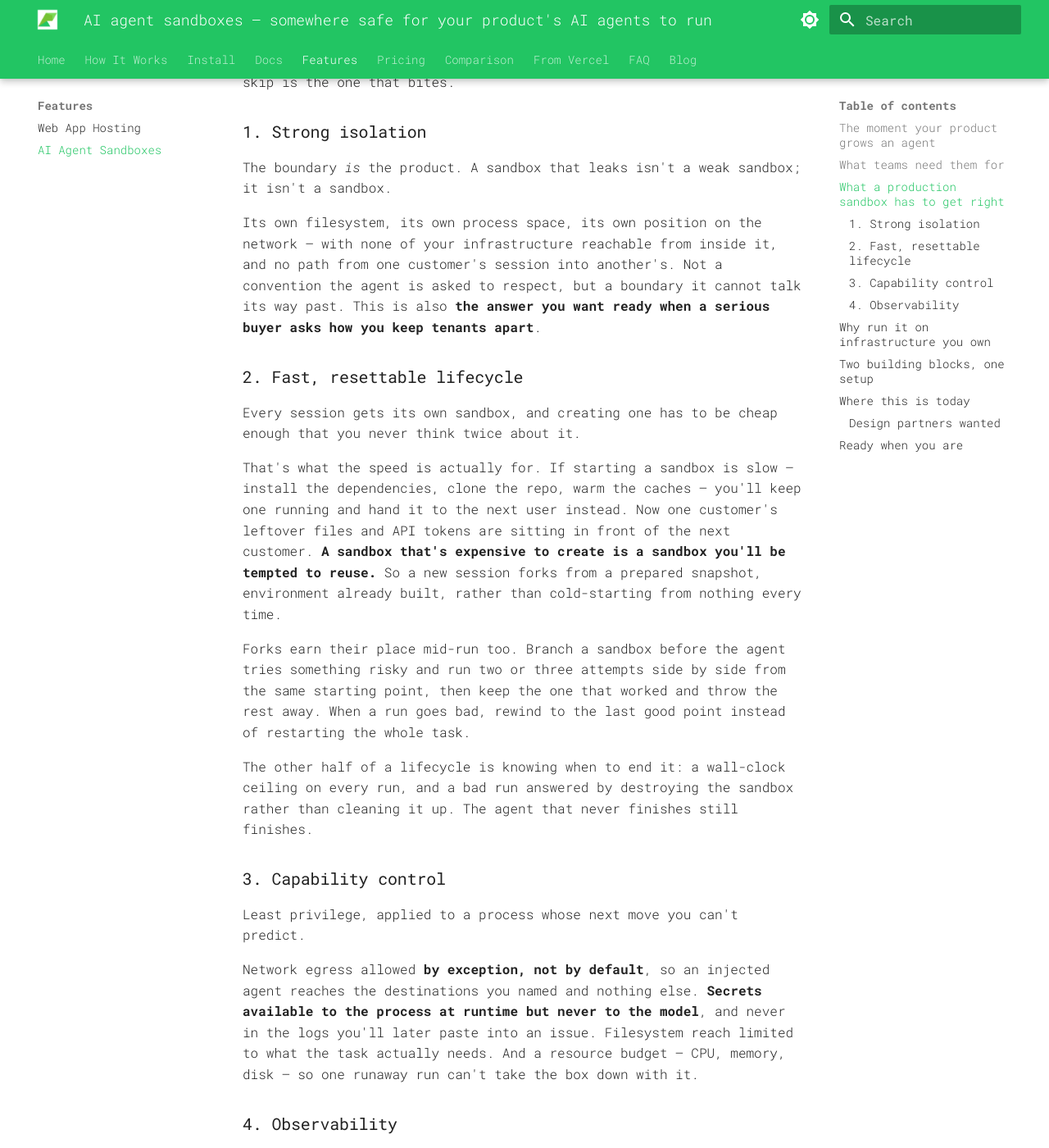
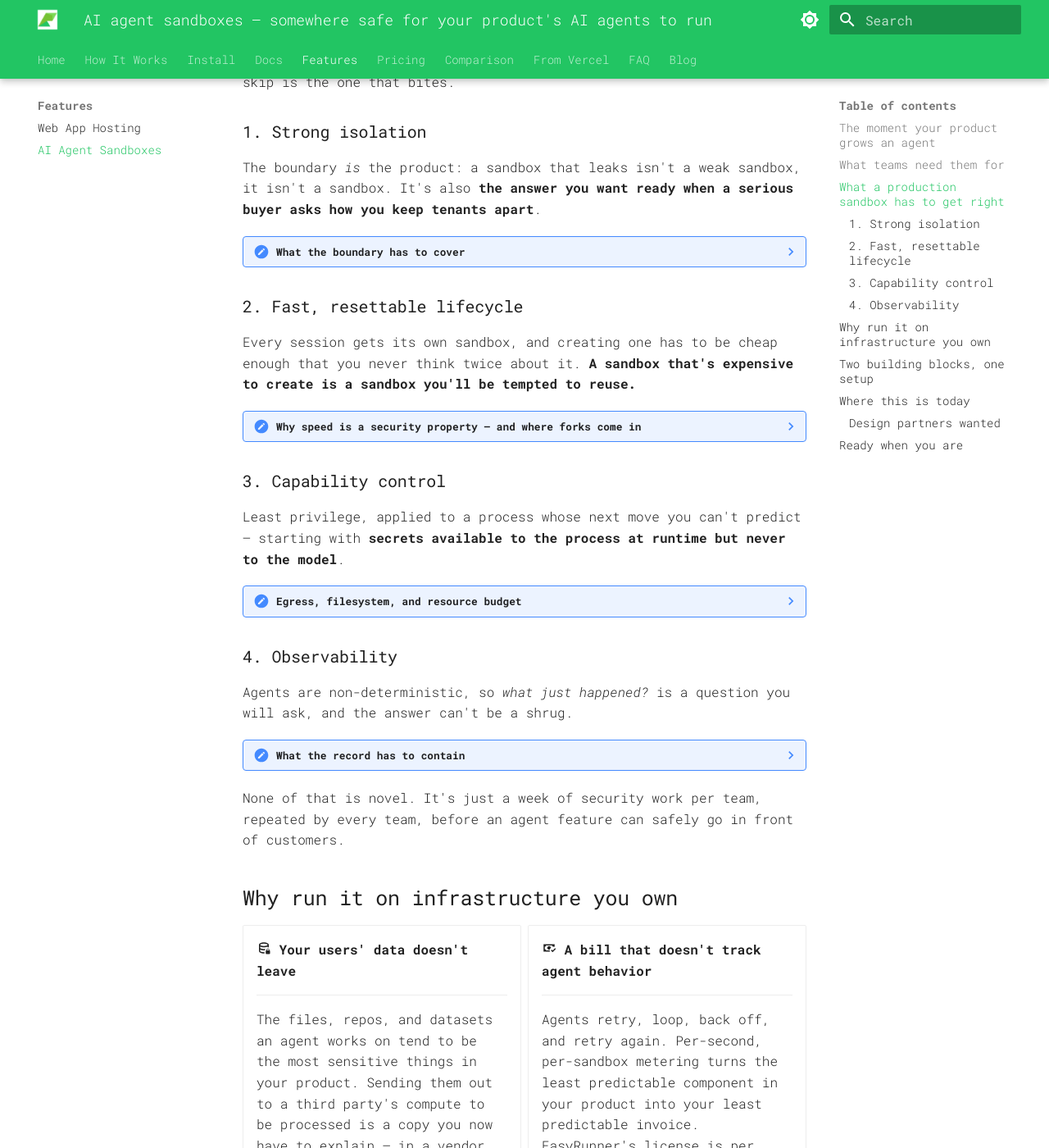
Before and after one commit to janaka/easyrunner-docs, an MkDocs documentation site: the page built from docs/ai-agent-sandbox.md, in a window 1280 px wide and 1400 px high, scrolled down 2815 px. Shown: the whole window at 82% size. Built offline with MkDocs 1.6.1 and Material for MkDocs 9.7.7, drawn with Linux system fonts in a browser that asks for light colours; some web fonts are replaced; part of the change alters nothing that is shown; some of the changed text lies outside the part shown.

Commit message:
docs: collapse the pillar detail behind summaries
The four pillars were a wall of text — helpful detail, but four prose
blocks in a row that a skimming reader bounces off. Each pillar now
leads with a one-or-two-sentence claim and folds the rest into a
labelled collapsible, so all four fit on roughly one screen and the
detail is one click away for anyone who wants it.

The collapsible labels say what's inside ("Why speed is a security
property — and where forks come in") rather than "read more", so the
reader can decide without opening.

Both recently bolded lines lived in second paragraphs and would have
been hidden by the fold, which defeats the point of emphasising them —
so the tenant-isolation line and the secrets guarantee are promoted into
the visible summary of their pillar.

Co-Authored-By: Claude Opus 5 (1M context) <noreply@anthropic.com>

```diff
--- a/docs/ai-agent-sandbox.md
+++ b/docs/ai-agent-sandbox.md
@@ -96,31 +96,45 @@ Four things matter. Everything else is detail — and whichever one you skip is
 
 ### 1. Strong isolation
 
-The boundary *is* the product. A sandbox that leaks isn't a weak sandbox; it isn't a sandbox.
+The boundary *is* the product: a sandbox that leaks isn't a weak sandbox, it isn't a sandbox. It's also **the answer you want ready when a serious buyer asks how you keep tenants apart**.
 
-Its own filesystem, its own process space, its own position on the network — with none of your infrastructure reachable from inside it, and no path from one customer's session into another's. Not a convention the agent is asked to respect, but a boundary it cannot talk its way past. This is also **the answer you want ready when a serious buyer asks how you keep tenants apart**.
+??? note "What the boundary has to cover"
+
+    Its own filesystem, its own process space, its own position on the network — with none of your infrastructure reachable from inside it, and no path from one customer's session into another's.
+
+    Not a convention the agent is asked to respect, but a boundary it cannot talk its way past. Prompt injection stops being an incident and becomes a shrug when the worst an injected agent can do is make a mess of a container you were about to throw away.
 
 ### 2. Fast, resettable lifecycle
 
-Every session gets its own sandbox, and creating one has to be cheap enough that you never think twice about it.
+Every session gets its own sandbox, and creating one has to be cheap enough that you never think twice about it. **A sandbox that's expensive to create is a sandbox you'll be tempted to reuse.**
 
-That's what the speed is actually for. If starting a sandbox is slow — install the dependencies, clone the repo, warm the caches — you'll keep one running and hand it to the next user instead. Now one customer's leftover files and API tokens are sitting in front of the next customer. **A sandbox that's expensive to create is a sandbox you'll be tempted to reuse.** So a new session forks from a prepared snapshot, environment already built, rather than cold-starting from nothing every time.
+??? note "Why speed is a security property — and where forks come in"
 
-Forks earn their place mid-run too. Branch a sandbox before the agent tries something risky and run two or three attempts side by side from the same starting point, then keep the one that worked and throw the rest away. When a run goes bad, rewind to the last good point instead of restarting the whole task.
+    If starting a sandbox is slow — install the dependencies, clone the repo, warm the caches — you'll keep one running and hand it to the next user instead. Now one customer's leftover files and API tokens are sitting in front of the next customer. So a new session forks from a prepared snapshot, environment already built, rather than cold-starting from nothing every time.
 
-The other half of a lifecycle is knowing when to end it: a wall-clock ceiling on every run, and a bad run answered by destroying the sandbox rather than cleaning it up. The agent that never finishes still finishes.
+    Forks earn their place mid-run too. Branch a sandbox before the agent tries something risky and run two or three attempts side by side from the same starting point, then keep the one that worked and throw the rest away. When a run goes bad, rewind to the last good point instead of restarting the whole task.
+
+    The other half of a lifecycle is knowing when to end it: a wall-clock ceiling on every run, and a bad run answered by destroying the sandbox rather than cleaning it up. The agent that never finishes still finishes.
 
 ### 3. Capability control
 
-Least privilege, applied to a process whose next move you can't predict.
+Least privilege, applied to a process whose next move you can't predict — starting with **secrets available to the process at runtime but never to the model**.
 
-Network egress allowed **by exception, not by default**, so an injected agent reaches the destinations you named and nothing else. **Secrets available to the process at runtime but never to the model**, and never in the logs you'll later paste into an issue. Filesystem reach limited to what the task actually needs. And a resource budget — CPU, memory, disk — so one runaway run can't take the box down with it.
+??? note "Egress, filesystem, and resource budget"
+
+    Network egress allowed **by exception, not by default**, so an injected agent reaches the destinations you named and nothing else.
+
+    Secrets that never surface in the model's context, and never in the logs you'll later paste into an issue. Filesystem reach limited to what the task actually needs. And a resource budget — CPU, memory, disk — so one runaway run can't take the box down with it.
 
 ### 4. Observability
 
 Agents are non-deterministic, so *what just happened?* is a question you will ask, and the answer can't be a shrug.
 
-A record of what ran, what it reached, and when — the same audit trail you'd want for any production incident, and the thing you'll want in front of you when a customer asks whether their data was touched.
+??? note "What the record has to contain"
+
+    What ran, what it reached, and when — the same audit trail you'd want for any production incident, and the thing you'll want in front of you when a customer asks whether their data was touched.
+
+    It's also how you tell a badly behaved agent from a compromised one, which is a distinction you can't make from application logs alone.
 
 None of that is novel. It's just a week of security work per team, repeated by every team, before an agent feature can safely go in front of customers.
 
```
